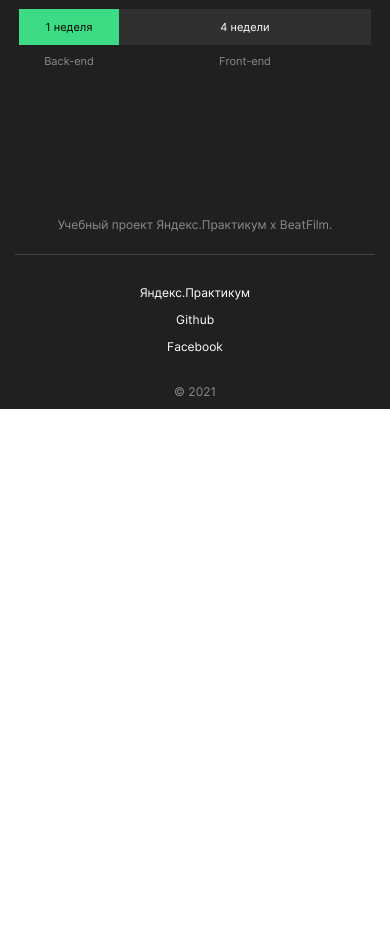
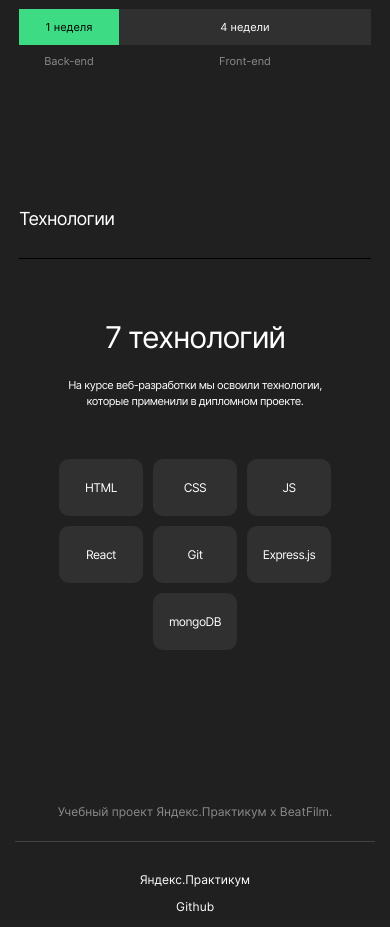
Before and after one commit to SmokenSpanish/movies-explorer-frontend, a React (Create React App) app: page / in a window 390 px wide. Shown: the part 1120-2047 px from the top of the page. Before the commit the page ends 1529 px from the top, so only its background shows below. Built offline with nearby package versions, Linux system fonts and the light colour scheme.

Commit message:
feat: create an adaptive Techs

```diff
--- a/src/components/Main/Main.js
+++ b/src/components/Main/Main.js
@@ -1,12 +1,14 @@
 import React from 'react';
 import Promo from "../Promo/Promo";
 import AboutProject from "../AboutProject/AboutProject";
+import Techs from "../Techs/Techs";
 
 export default function Main() {
   return (
     <main>
       <Promo/>
       <AboutProject/>
+      <Techs/>
     </main>
   )
 }
--- /dev/null
+++ b/src/components/Techs/Techs.css
@@ -0,0 +1,160 @@
+.techs {
+    background-color: #272727;
+  }
+
+  .techs__container {
+    display: flex;
+    flex-direction: column;
+    align-items: center;
+    max-width: 1140px;
+    margin: 0 auto;
+    padding: 100px 0;
+  }
+
+  .techs__title {
+    font-size: 22px;
+    font-weight: 400;
+    line-height: 27px;
+    letter-spacing: -0.04em;
+    color: #ffffff;
+    width: 100%;
+    padding-bottom: 23px;
+    border-bottom: 1px solid #dadada;
+    margin: 0;
+  }
+
+  .techs__article {
+    display: flex;
+    flex-direction: column;
+    align-items: center;
+    justify-content: center;
+    margin: 90px 0 100px;
+  }
+
+  .techs__article-title {
+    font-size: 50px;
+    font-weight: 400;
+    line-height: 58px;
+    letter-spacing: -0.04em;
+    color: #ffffff;
+    margin: 0 0 26px;
+  }
+
+  .techs__article-paragraph {
+    font-size: 14px;
+    font-weight: 400;
+    line-height: 20px;
+    letter-spacing: -0.04em;
+    color: #ffffff;
+    text-align: center;
+    margin: 0;
+    max-width: 460px;
+  }
+
+  .techs__list {
+    display: flex;
+    flex-direction: row;
+    justify-content: center;
+    flex-wrap: wrap;
+    list-style: none;
+    margin: 0;
+    padding: 0;
+  }
+
+  .techs__element {
+    display: flex;
+    justify-content: center;
+    align-items: center;
+    font-size: 14px;
+    font-weight: 400;
+    line-height: 17px;
+    letter-spacing: -0.04em;
+    color: #ffffff;
+    min-width: 90px;
+    height: 60px;
+    background-color: #303030;
+    border-radius: 10px;
+    margin: 5px;
+  }
+
+  @media screen and (max-width: 1200px) {
+    .techs__container {
+      margin: 0 30px;
+    }
+  }
+
+  @media screen and (max-width: 810px) {
+    .techs__container {
+      margin: 0 50px;
+      padding: 90px 0;
+    }
+
+    .techs__article {
+      margin: 80px 0 78px;
+    }
+
+    .techs__article-title {
+      margin-bottom: 22px;
+    }
+
+    .techs__article-paragraph {
+      font-size: 12px;
+      line-height: 18px;
+    }
+
+    .techs__element {
+      min-width: 84px;
+      height: 57px;
+    }
+  }
+
+  @media screen and (max-width: 470px) {
+    .techs {
+      background-color: #202020;
+    }
+    .techs__container {
+      max-width: 352px;
+      margin: 0 auto;
+      padding: 70px 0;
+    }
+
+    .techs__title {
+      font-size: 18px;
+      line-height: 22px;
+      padding-bottom: 28px;
+      border-bottom: 1px solid #000000;
+    }
+
+    .techs__article {
+      margin: 60px 0 45px;
+    }
+
+    .techs__article-title {
+      font-size: 30px;
+      line-height: 36px;
+      margin-bottom: 22px;
+    }
+
+    .techs__article-paragraph {
+      max-width: 292px;
+      font-size: 11px;
+      line-height: 16px;
+    }
+
+    .techs__element {
+      font-size: 12px;
+      line-height: 15px;
+    }
+  }
+
+  @media screen and (max-width: 388px) {
+    .techs__container {
+      margin: 0 18px;
+    }
+
+    .techs__list {
+      justify-content: flex-start;
+      margin: 0 auto;
+      max-width: 188px
+    }
+  }
--- /dev/null
+++ b/src/components/Techs/Techs.js
@@ -0,0 +1,28 @@
+import React from 'react';
+import './Techs.css'
+
+export default function Techs() {
+  return (
+    <section className="techs">
+      <div className="techs__container">
+        <h2 className="techs__title">Технологии</h2>
+        <article className="techs__article">
+          <h3 className="techs__article-title">7 технологий</h3>
+          <p className="techs__article-paragraph">
+            На курсе веб-разработки мы освоили технологии,
+            которые применили в дипломном проекте.
+          </p>
+        </article>
+        <ul className="techs__list">
+          <li className="techs__element">HTML</li>
+          <li className="techs__element">CSS</li>
+          <li className="techs__element">JS</li>
+          <li className="techs__element">React</li>
+          <li className="techs__element">Git</li>
+          <li className="techs__element">Express.js</li>
+          <li className="techs__element">mongoDB</li>
+        </ul>
+      </div>
+    </section>
+  )
+}
```
Also changed, not shown: src/Techs/Techs.css (deleted), src/Techs/Techs.js (deleted).
